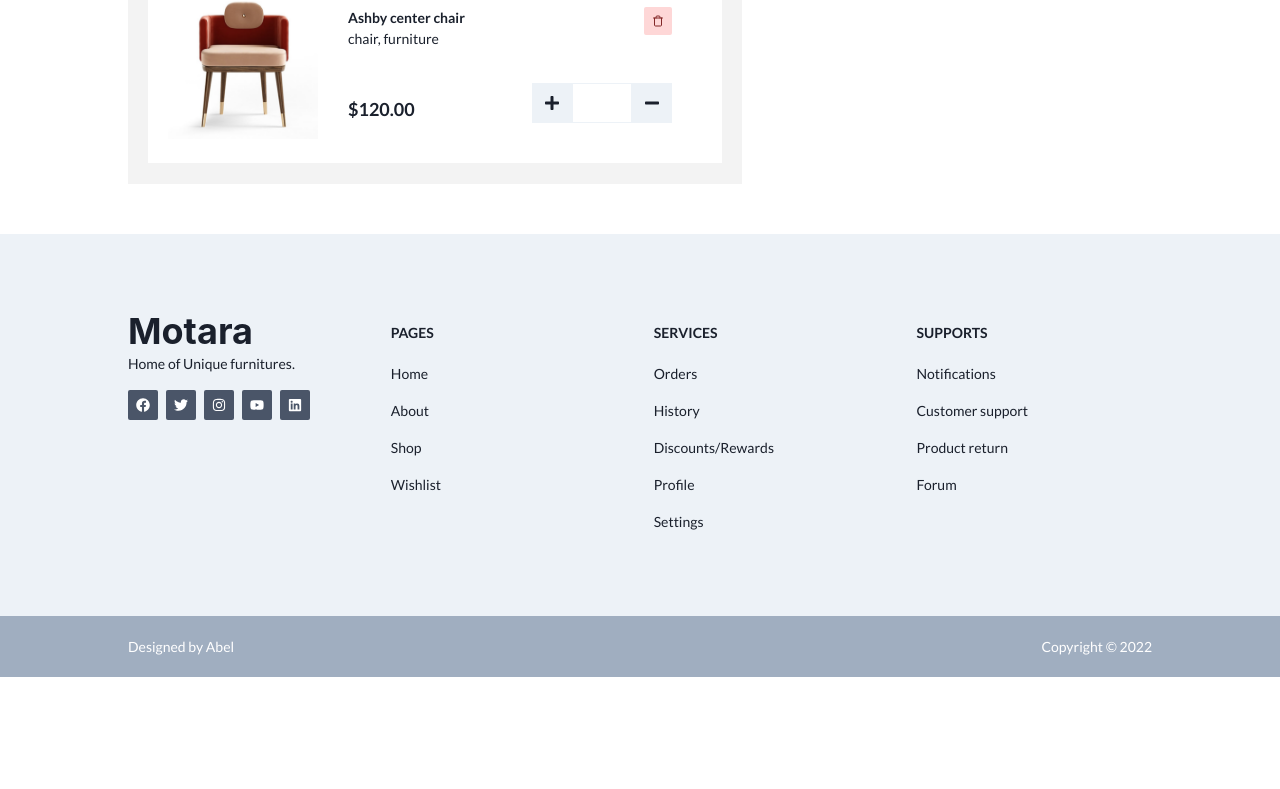
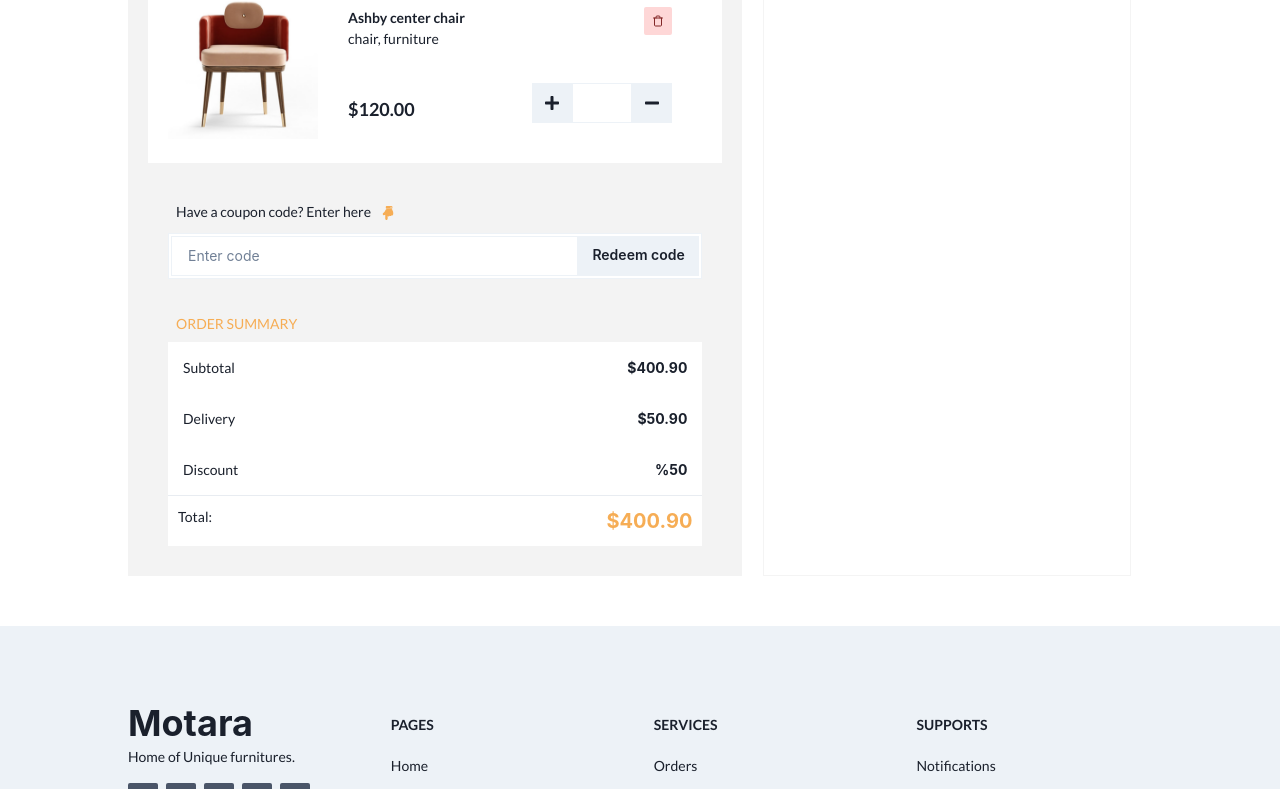
Before and after one commit to code-wizard21/Ecommerce, a React (Create React App) app: page /cart in a window 1280 px wide. Shown: the part 526-1315 px from the top of the page. Before the commit the page ends 1203 px from the top, so only its background shows below. Built offline with nearby package versions, Linux system fonts and the light colour scheme.

Commit message:
fix: adjust shop page layout

```diff
--- a/src/components/bottombar.js
+++ b/src/components/bottombar.js
@@ -13,7 +13,7 @@
     }
 
     return (
-        <Flex justify="space-between" align="center" p="5px 10px" bgColor="white" borderColor="gray.100" w="100%" display={[ "flex", "flex", "none" ]} position="fixed" left="0" bottom="0" shadow="dark-lg">
+        <Flex justify="space-between" align="center" p="5px 10px" bgColor="white" borderColor="gray.100" w="100%" display={[ "flex", "flex", "none" ]} position="fixed" left="0" bottom="0" boxShadow="0 5px 10px black">
             <Link href="/login" p="15px 20px" fontSize="20px" borderRadius="5px" _hover={{ bgColor: "orange.300", color: "white" }} style={ (location === "/login" || location === "/register" )? active : { color: ""} }><FiUser /></Link>
             <Link href="/shop" p="15px 20px" fontSize="20px" borderRadius="5px" _hover={{ bgColor: "orange.300", color: "white" }} style={ (location === "/shop")? active  : { color: "" } }><FaStoreAlt /></Link>
             <Link href="/" p="15px 20px" fontSize="20px" borderRadius="5px" _hover={{ bgColor: "orange.300", color: "white" }} style={ (location === "/")? active : { color: ""} }><FiHome /></Link>
--- a/src/views/cart.js
+++ b/src/views/cart.js
@@ -1,7 +1,7 @@
-import { Badge, Box, Button, Flex, Image, Input, Text } from "@chakra-ui/react"
+import { Badge, Box, Button, Divider, Flex, Image, Input, Text } from "@chakra-ui/react"
 import Heading from "../components/heading";
 import chair from "../assets/imgs/chairs/chair03-01.png"
-import { FaMinus, FaPlus } from "react-icons/fa";
+import { FaHandPointDown, FaMinus, FaPlus } from "react-icons/fa";
 import { FiTrash } from "react-icons/fi";
 
 const Cart = () => {
@@ -14,7 +14,7 @@
                     <Box p="20px" bgColor="#f3f3f3">
 
                         <Flex align="center" borderBlock="1px solid #f3f3f3" bgColor="white" p="10px 20px">
-                            <Image src={chair} w="150px" />
+                            <Image src={chair} w={["100px","150px"]} />
                             <Box p="30px" flex="1">
                                 <Text fontWeight="bold">Ashby center chair <Badge colorScheme="red" p="2" float="right"><FiTrash /></Badge></Text>
                                 <Text>chair, furniture</Text>
@@ -30,7 +30,7 @@
                         </Flex>
 
                         <Flex align="center" borderBlock="1px solid #f3f3f3" bgColor="white" p="10px 20px">
-                            <Image src={chair} w="150px" />
+                            <Image src={chair} w={["100px","150px"]} />
                             <Box p="30px" flex="1">
                                 <Text fontWeight="bold">Ashby center chair <Badge colorScheme="red" p="2" float="right"><FiTrash /></Badge></Text>
                                 <Text>chair, furniture</Text>
@@ -45,10 +45,40 @@
                             </Box>
                         </Flex>
 
+                        <Box justify="space-between" p="10px 20px" >
+                            <Flex p="2" pt="5%"><Text>Have a coupon code? Enter here </Text> <Text color="orange.300" p="5px 10px"><FaHandPointDown /></Text></Flex>
+                            <Flex align="center" w="100%" p="2px" mb="5%" border="1px" bgColor="white" borderColor="gray.100" borderRadius="0">
+                                <Input placeholder="Enter code" fontSize="14px" borderRadius="0" />
+                                <Button href="/" bgColor="gray.100" fontSize="14px" p="12px 25px" border="1px" borderColor="gray.100" borderRadius="0">
+                                    Redeem code
+                                </Button>
+                            </Flex>
+                            <Text p="2" color="orange.300">ORDER SUMMARY</Text>
+                            <Flex justify="space-between" bgColor="white" p="15px">
+                                <Text>Subtotal</Text>
+                                <Text as="b">$400.90</Text>
+                            </Flex>
+                            <Flex justify="space-between" bgColor="white" p="15px">
+                                <Text>Delivery</Text>
+                                <Text as="b">$50.90</Text>
+                            </Flex>
+                            <Flex justify="space-between" bgColor="white" p="15px">
+                                <Text>Discount</Text>
+                                <Text as="b">%50</Text>
+                            </Flex>
+
+                            <Divider />
+
+                            <Flex justify="space-between" bgColor="white" p="10px">
+                                <Text>Total:</Text>
+                                <Text as="b" fontSize="20px" color="orange.300">$400.90</Text>
+                            </Flex>
+                        </Box>
+
                     </Box>
                 </Box>
 
-                <Box w={["100%", "100%", "36%"]} fontSize="14px" p="20px" mx="2%" >
+                <Box w={["100%", "100%", "36%"]} border="1px solid #f4f4f4" fontSize="14px" p="20px" mx="2%" >
                     <Text fontWeight="700" fontSize="18px" color="orange.300">CHECKOUT</Text>
                 </Box>
             </Flex>
--- a/src/views/shop.js
+++ b/src/views/shop.js
@@ -54,7 +54,7 @@
                 </Slider>
             </Box>
 
-            <Flex m="5% 10%">
+            <Flex m="5% 20px">
                 <Box>
                     <Flex justify="space-between" flexWrap="wrap">
                     {
```
